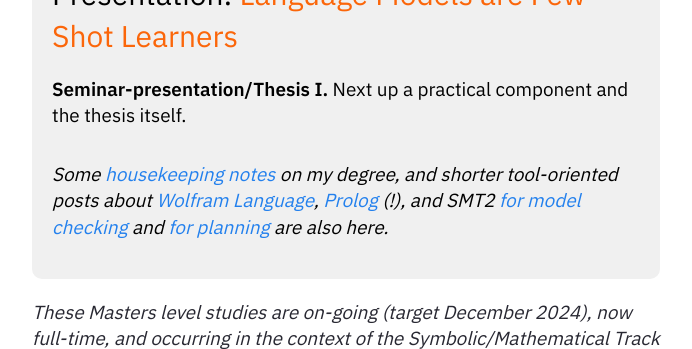
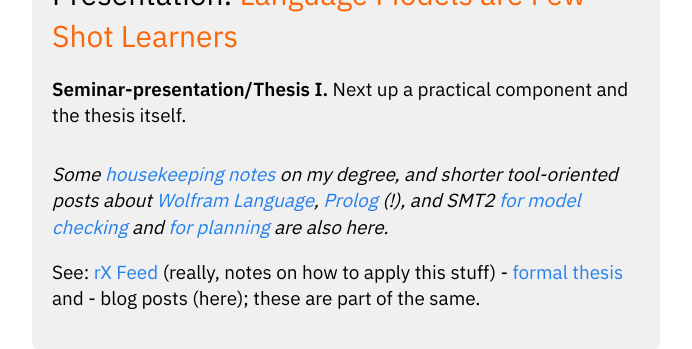
Before and after one commit to heseltime/heseltime.github.io, a Jekyll site: the page built from pages/rDai.md, in a window 1280 px wide and 900 px high, scrolled down 858 px, cut to the strip 0-349 px from the top of the window. Shown: the whole strip, without its empty margins (294-986 px from the left). Built offline with Jekyll 4.4.1, drawn with Linux system fonts in a browser that asks for light colours.

```diff
--- a/pages/rDai.md
+++ b/pages/rDai.md
@@ -24,6 +24,7 @@
         </li>
     </ul>
     <p><i>Some <a href="#housekeeping">housekeeping notes</a> on my degree, and shorter tool-oriented posts about <a href="#wss">Wolfram Language</a>, <a href="#prolog">Prolog</a> (!), and SMT2 <a href="#smt-for-model-checking">for model checking</a> and <a href="#smt-for-planning">for planning</a> are also here.</i></p>
+    <p>See: <a href="/notes">rX Feed</a> (really, notes on how to apply this stuff) - <a href="#jku-thesis-overview">formal thesis</a> and - blog posts (here); these are part of the same.</p>
 </div>
 
 _These Masters level studies are on-going (target December 2024), now full-time, and occurring in the context of the Symbolic/Mathematical Track @JKU's AI Masters in AI. The most up-to-date [curriculum is listed in English](https://studienhandbuch.jku.at/curr/933) and I also wrote a [concept document](/assets/pdf/AI-SE-Symbolic-Computation-Concept.pdf) for a potential Symbolic Computation direction of these studies post-Masters here in Linz, where however LLMs and are taking center-stage for now, as my Masters contribution to the Zeitgeist._
```
